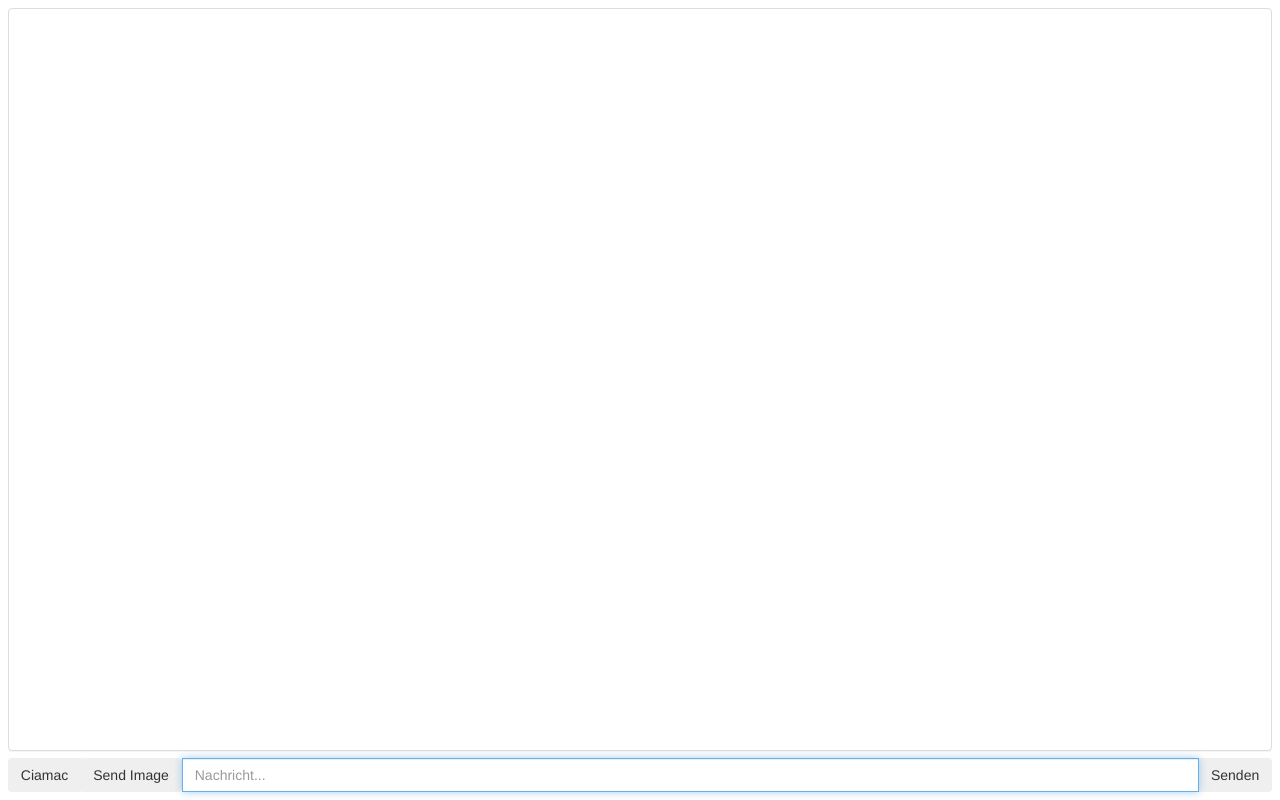
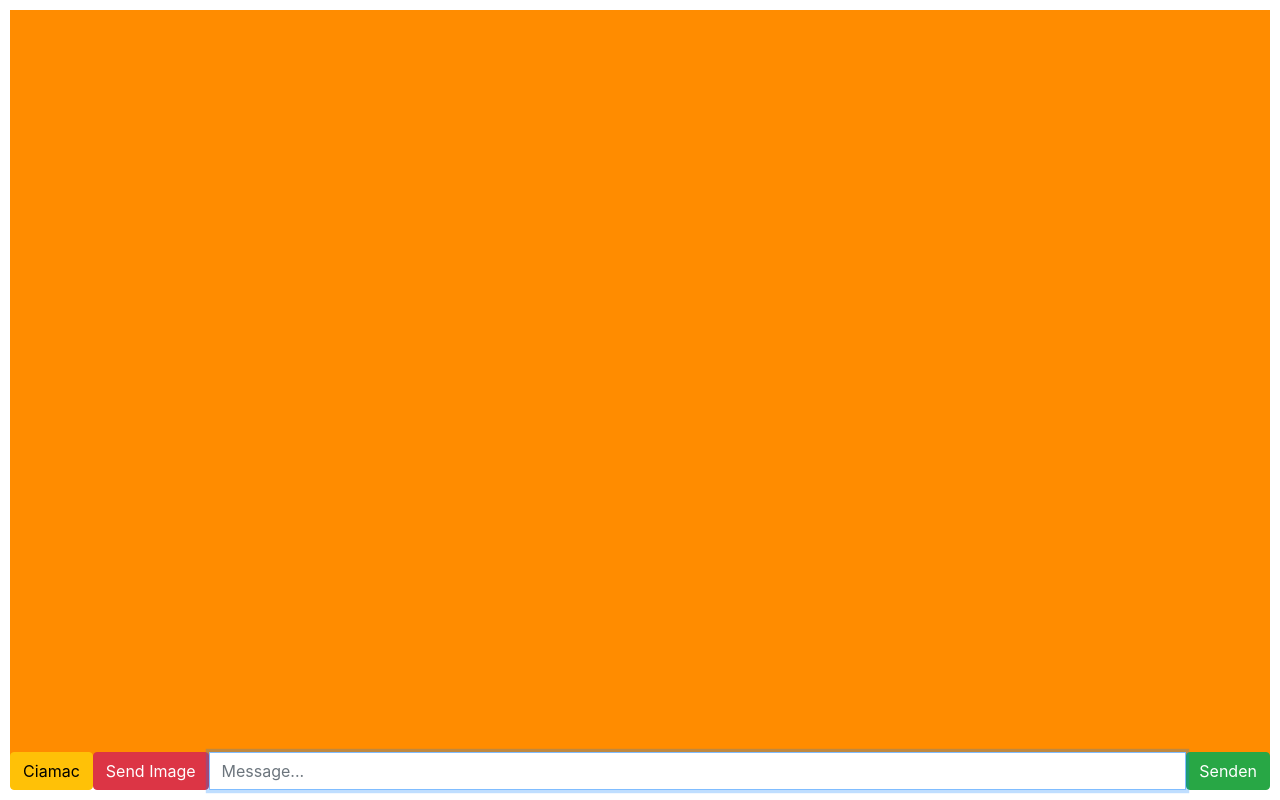
Before and after one commit to ciamac-da/ChatAppExpressJS-V2, a website: page index.html in a window 1280 px wide. Drawn offline with nearby package versions, Linux system fonts and the light colour scheme; no server answers.

Commit message:
Verified by Cia v1.0.3

```diff
--- a/index.html
+++ b/index.html
@@ -3,7 +3,7 @@
   <head>
     <meta charset="utf-8">
     <title>chatAppExpressJS-V2</title>
-    <link rel="stylesheet" href="https://stackpath.bootstrapcdn.com/bootstrap/3.4.1/css/bootstrap.min.css" integrity="sha384-HSMxcRTRxnN+Bdg0JdbxYKrThecOKuH5zCYotlSAcp1+c8xmyTe9GYg1l9a69psu" crossorigin="anonymous">
+    <link rel="stylesheet" href="https://stackpath.bootstrapcdn.com/bootstrap/4.5.2/css/bootstrap.min.css" integrity="sha384-JcKb8q3iqJ61gNV9KGb8thSsNjpSL0n8PARn9HuZOnIxN0hoP+VmmDGMN5t9UJ0Z" crossorigin="anonymous">
   </head>
   <body>
     <div class="app">
@@ -14,18 +14,18 @@
       </div>
       <div class="input-group eingabe-gruppe">
         <span class="input-group-btn">
-          <button class="btn btn-outline-warning name" type="button">Ciamac</button>
+          <button class="btn btn-warning name" type="button">Ciamac</button>
         </span>
         <span class="input-group-btn">
-          <button class="btn btn-outline-warning img" type="button">Send Image</button>
+          <button class="btn btn-danger img" type="button">Send Image</button>
         </span>
-        <input type="text" class="form-control eingabe" placeholder="Nachricht...">
+        <input type="text" class="form-control eingabe" placeholder="Message...">
         <span class="input-group-btn">
-          <button class="btn btn-outline-success senden" type="button">Senden</button>
+          <button class="btn btn-success senden" type="button">Senden</button>
         </span>
       </div>
     </div>
   </body>
   <link rel="stylesheet" href="/styles.css">
-  <script src="script.js" charset="utf-8"></script>
+  <script src="./script.js" charset="utf-8"></script>
 </html>
--- a/package.json
+++ b/package.json
@@ -4,14 +4,15 @@
   "main": "script.js",
   "scripts": {
     "test": "echo \"Error: no test specified\" && exit 1",
-    "start": "node server.js"
+    "start": "nodemon server.js"
   },
   "keywords": [],
   "author": "",
   "license": "ISC",
   "dependencies": {
     "body-parser": "^1.19.0",
-    "express": "^4.17.1"
+    "express": "^4.17.1",
+    "nodemon": "^2.0.4"
   },
   "repository": {
     "type": "git",
--- a/script.js
+++ b/script.js
@@ -37,7 +37,7 @@ const datenAusgeben = (msgs)=> {
   for ( message of msgs ){
     let { img, msg, name, date } = message;
     ausgabe.innerHTML += `
-      <div class="alert alert-${name === nick.innerHTML ? 'info' : 'warning' }" role="alert">
+      <div class="alert alert-${name === nick.innerHTML ? 'success' : 'primary' }" role="alert">
         <b>${name}:</b> ${msg}
         <span class="datum">
         <i>
--- a/styles.css
+++ b/styles.css
@@ -12,6 +12,7 @@
   left: 0;
   top: 0;
   overflow: auto;
+  background-color: darkorange;
 }
 
 .app {
@@ -28,3 +29,9 @@
   color: gray;
   text-align: right;
 }
+.name{
+  color: black !important;
+}
+.ausgabe {
+  margin: 20px;
+}
```
Also changed, not shown: readmeImage/chatapp.jpg (added), 1 other file.
